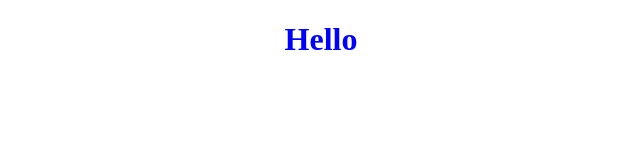
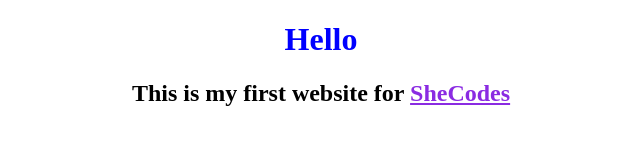
Before and after one commit to saroltah/trial-project, a plain HTML site: page index.html in a window 1280 px wide. Shown: the whole page, without its empty margins (319-959 px from the left). Drawn offline with Linux system fonts and the light colour scheme.

Commit message:
added h2 with link

```diff
--- a/index.html
+++ b/index.html
@@ -5,9 +5,13 @@
     <meta http-equiv="X-UA-Compatible" content="IE=edge" />
     <meta name="viewport" content="width=device-width, initial-scale=1.0" />
     <title>Document</title>
-    <link rel="stylesheet" href="style.css">
+    <link rel="stylesheet" href="style.css" />
   </head>
   <body>
     <h1>Hello</h1>
+    <h2>
+      This is my first website for
+      <a href="https://www.shecodes.io/" class="link"> SheCodes</a>
+    </h2>
   </body>
 </html>
--- a/style.css
+++ b/style.css
@@ -2,3 +2,9 @@ h1 {
   text-align: center;
   color: blue;
 }
+h2 {
+  text-align: center;
+}
+.link {
+  color: blueviolet;
+}
```
